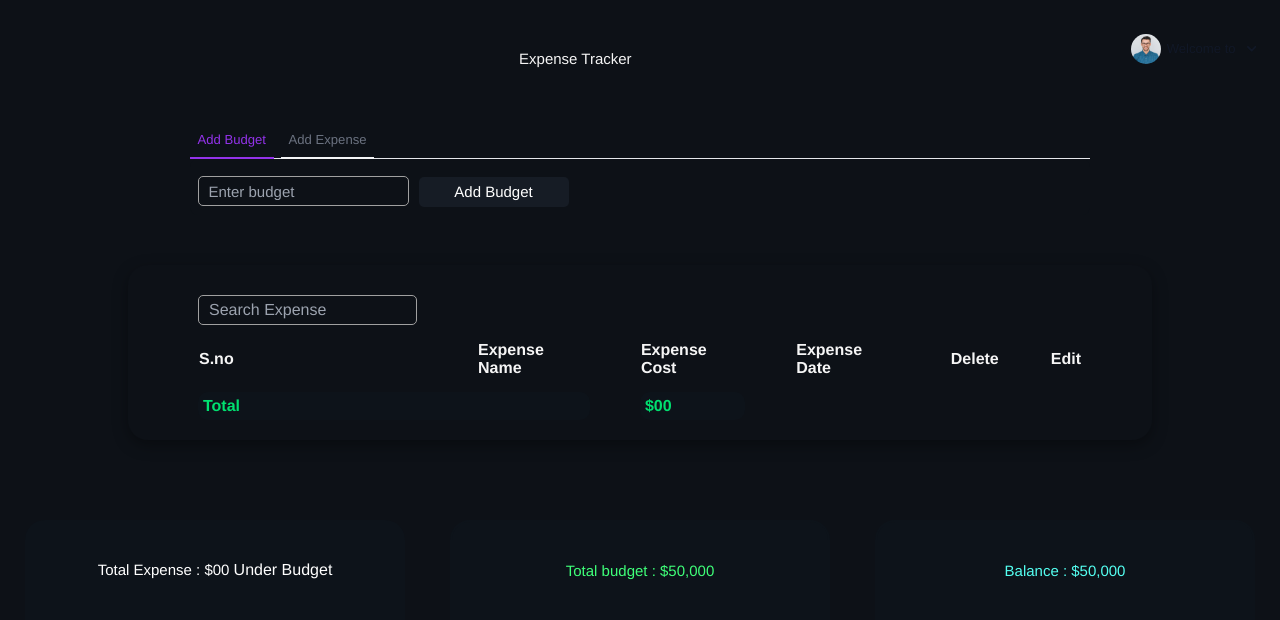
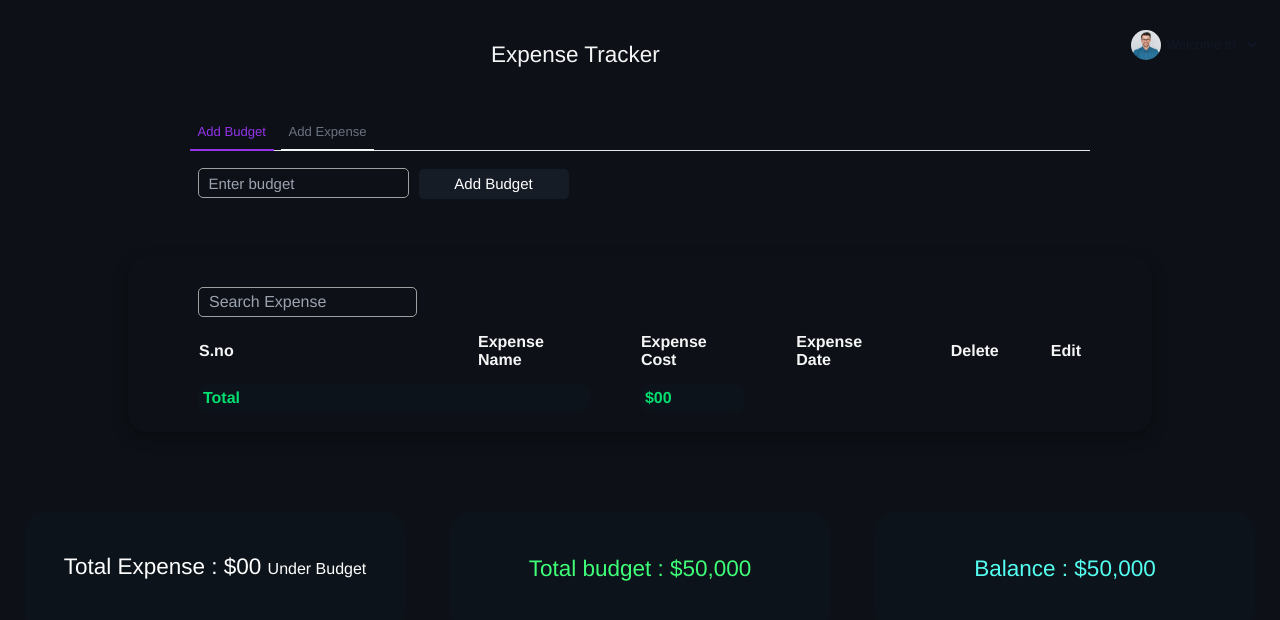
Before and after one commit to mohammadafnan/ExpenceTracker-json-server, an Angular app: page /expense in a window 1280 px wide. Shown: the top 620 px of the page. Built offline with nearby package versions, Linux system fonts and the light colour scheme; data requests are answered from the project's data file; some icons are missing.

Commit message:
working on sidebar 29 may 2025

```diff
--- a/src/app/expense/expense.component.html
+++ b/src/app/expense/expense.component.html
@@ -207,7 +207,7 @@
   <!-- <div class="flex justify-center flex-col md:flex-row" id="excel-table"> -->
   <!-- End Q2 -->
   <div class="flex justify-center flex-col md:flex-row" id="excel-table">
-    <h3
+    <h3 class="text-2xl"
       [ngClass]="{
         card3: totalexp() > this.budget,
         card1: totalexp() < this.budget,
@@ -230,13 +230,13 @@
     <span class="ope" *ngIf="totalexp() > this.budget">></span>
     <span class="ope" *ngIf="totalexp() < this.budget"><</span> -->
 
-    <h3 class="card2 ml-5">
+    <h3 class="card2 ml-5 text-2xl">
       <!-- Total budget : {{ this.budget }} -->
       <i class="lni lni-dollar-circle icon2"></i>
       Total budget : {{ this.budget | currency : "USD" : "symbol" : "2.0" }}
       <!-- <input type="number" name="" id="" [(ngModel)]="this.budget" /> -->
     </h3>
-    <h3 class="card4 ml-5">
+    <h3 class="card4 ml-5 text-2xl">
       <i class="lni lni-weight-machine-1 icon2"></i>Balance :
       {{ balacnce() | currency : "USD" : "symbol" : "2.0" }}
     </h3>
--- a/src/app/extracker.service.ts
+++ b/src/app/extracker.service.ts
@@ -2,6 +2,12 @@ import { HttpClient } from '@angular/common/http';
 import { Injectable } from '@angular/core';
 import { AuthService } from './auth.service';
 import { BehaviorSubject, catchError, throwError } from 'rxjs';
+
+declare global {
+  interface Window {
+    Drawer: any;
+  }
+}
 
 @Injectable({
   providedIn: 'root',
@@ -17,9 +23,6 @@ export class ExtrackerService {
   constructor(private http: HttpClient, private auth: AuthService) {}
 
   getExpenceData() {
-    // if (typeof window !== 'undefined') {
-    //   const userId = localStorage.getItem('userId');
-    // }
     this.http.get<any>(this.expencedataUrl).subscribe((expdata) => {
       this.getdata = expdata;
       this.copygetdata = this.getdata.expense;
@@ -135,4 +138,20 @@ export class ExtrackerService {
   generateId(): string {
     return Math.random().toString(36).substring(2, 6);
   }
+
+  toggleDrawer() {
+    const drawernavi = document.getElementById('drawer-navigation');
+    if (drawernavi) {
+      const drawer = new window.Drawer(drawernavi);
+      drawer.toggle();
+    }
+  }
+
+  toggleHide() {
+    const drawhide = document.getElementById('drawer-navigation');
+    if (drawhide) {
+      const drawer = new window.Drawer(drawhide);
+      drawer.hide();
+    }
+  }
 }
--- a/src/app/header/header.component.html
+++ b/src/app/header/header.component.html
@@ -1,25 +1,18 @@
 <div class="centerheader">
-  <div
+  <div (click)="this.extracker.toggleDrawer()">
 
-  >
-  <!-- data-drawer-target="drawer-navigation"
-  data-drawer-show="drawer-navigation"
-  aria-controls="drawer-navigation " -->
     <i class="lni lni-menu-hamburger-1" style="font-size: 22px"></i>
   </div>
 
-  <h3>
+  <h3 class="text-2xl">
     <i class="lni lni-trend-down-1" style="color: rgb(255, 72, 72)"></i>
     {{ heading }}
   </h3>
-  <!-- <div>
-    <button class="logout" (click)="this.auth.logout()">Logout</button>
-  </div> -->
 
   <button
     id="dropdownAvatarNameButton"
     data-dropdown-toggle="dropdownAvatarName"
-    class=" flex items-center text-sm pe-1 font-medium text-gray-900 rounded-full hover:text-red-600 dark:hover:text-red-400 md:me-0  dark:text-white"
+    class="flex items-center text-sm pe-1 font-medium text-gray-900 rounded-full hover:text-red-600 dark:hover:text-red-400 md:me-0 dark:text-white"
     type="button"
   >
     <span class="sr-only">Open user menu</span>
@@ -60,7 +53,7 @@
     <div class="py-2">
       <p
         (click)="this.auth.logout()"
-        class="cursor-pointer block px-4 py-2 text-sm text-red-400 "
+        class="cursor-pointer block px-4 py-2 text-sm text-red-400"
       >
         Sign out
       </p>
--- a/src/app/header/header.component.scss
+++ b/src/app/header/header.component.scss
@@ -2,7 +2,7 @@
   display: flex;
   justify-content: space-between;
   align-items: center;
-    margin: 20px 20px !important;
+  margin: 10px 20px !important;
 }
 
 .user {
--- a/src/app/login/login.component.html
+++ b/src/app/login/login.component.html
@@ -1,14 +1,15 @@
 <div class="scrol">
   <div class="center">
-    <h3>
+    <h3 class="text-2xl">
       <i class="lni lni-trend-down-1" style="color: rgb(255, 72, 72)"></i>
       {{ heading }}
     </h3>
     <br />
   </div>
+
   <div class="logincontainer">
     <form [formGroup]="loginForm" class="logincard">
-      <h5 class="mb-3">{{ isSignup ? "Create Account" : " Login" }}</h5>
+      <h5 class="mb-3 text-2xl">{{ isSignup ? "Create Account" : " Login" }}</h5>
 
       <input
         formControlName="username"
--- a/src/app/sidebar/sidebar.component.html
+++ b/src/app/sidebar/sidebar.component.html
@@ -20,6 +20,7 @@
     class="text-gray-400 bg-transparent hover:bg-gray-200 hover:text-gray-900 rounded-lg text-sm p-1.5 absolute top-2.5 end-2.5 inline-flex items-center dark:hover:bg-gray-600 dark:hover:text-white"
   >
     <svg
+      (click)="this.extracker.toggleHide()"
       aria-hidden="true"
       class="w-5 h-5 mt-2"
       fill="currentColor"
@@ -35,7 +36,7 @@
     <span class="sr-only">Close menu</span>
   </button>
   <div class="py-4 overflow-y-auto">
-    <ul class="space-y-2 font-medium">
+    <ul class="space-y-2 font-medium" (click)="this.extracker.toggleHide()">
       <li>
         <a
           class="flex items-center p-2 text-gray-900 rounded-lg dark:text-white hover:bg-gray-100 dark:hover:bg-gray-700 group"
@@ -54,11 +55,7 @@
               d="M12.5 0c-.157 0-.311.01-.565.027A1 1 0 0 0 11 1.02V10h8.975a1 1 0 0 0 1-.935c.013-.188.028-.374.028-.565A8.51 8.51 0 0 0 12.5 0Z"
             />
           </svg>
-          <span
-            class="ms-3"
-            (click)="gotodash()"
-            >Dashboard</span
-          >
+          <span class="ms-3" (click)="gotodash()">Dashboard</span>
         </a>
       </li>
       <li>
@@ -78,7 +75,7 @@
           </svg>
           <span
             class="flex-1 ms-3 whitespace-nowrap"
-            (click)="gotoexpense()"
+            (click)="gotoexpense(); "
             >Expense</span
           >
           <span
@@ -108,8 +105,11 @@
               d="M8.961 16a.93.93 0 0 0 .189-.019l3.4-.679a.961.961 0 0 0 .49-.263l6.118-6.117a2.884 2.884 0 0 0-4.079-4.078l-6.117 6.117a.96.96 0 0 0-.263.491l-.679 3.4A.961.961 0 0 0 8.961 16Zm7.477-9.8a.958.958 0 0 1 .68-.281.961.961 0 0 1 .682 1.644l-.315.315-1.36-1.36.313-.318Zm-5.911 5.911 4.236-4.236 1.359 1.359-4.236 4.237-1.7.339.341-1.699Z"
             />
           </svg>
-          <span class="flex-1 ms-3 whitespace-nowrap"
-          (click)="this.auth.logout()">Logout</span>
+          <span
+            class="flex-1 ms-3 whitespace-nowrap"
+            (click)="this.auth.logout()"
+            >Logout</span
+          >
         </a>
       </li>
       <!-- <li>
--- a/src/app/sidebar/sidebar.component.ts
+++ b/src/app/sidebar/sidebar.component.ts
@@ -1,6 +1,8 @@
 import { Component } from '@angular/core';
 import { Route, Router } from '@angular/router';
 import { AuthService } from '../auth.service';
+import { ExtrackerService } from '../extracker.service';
+import { NgIf } from '@angular/common';
 
 @Component({
   selector: 'app-sidebar',
@@ -9,7 +11,7 @@ import { AuthService } from '../auth.service';
   styleUrl: './sidebar.component.css',
 })
 export class SidebarComponent {
-  constructor(public router: Router,public auth:AuthService) {}
+  constructor(public router: Router,public auth:AuthService,public extracker:ExtrackerService) {}
 
   gotodash() {
     this.router.navigate(['/dashboard']);
--- a/src/styles.css
+++ b/src/styles.css
@@ -14,6 +14,7 @@ background: linear-gradient(90deg, rgba(31,42,4,1) 27%, rgba(15,21,0,1) 65%); */
   font-family: Netflix Sans, Helvetica Neue, Segoe UI, Roboto, Ubuntu,
     sans-serif;
   overflow-x: hidden;
+
 }
 
 ::-webkit-scrollbar {
```
Also changed, not shown: src/app/header/header.component.ts (+5 -2 lines). Lines whose indentation alone changed are shown as unchanged.
